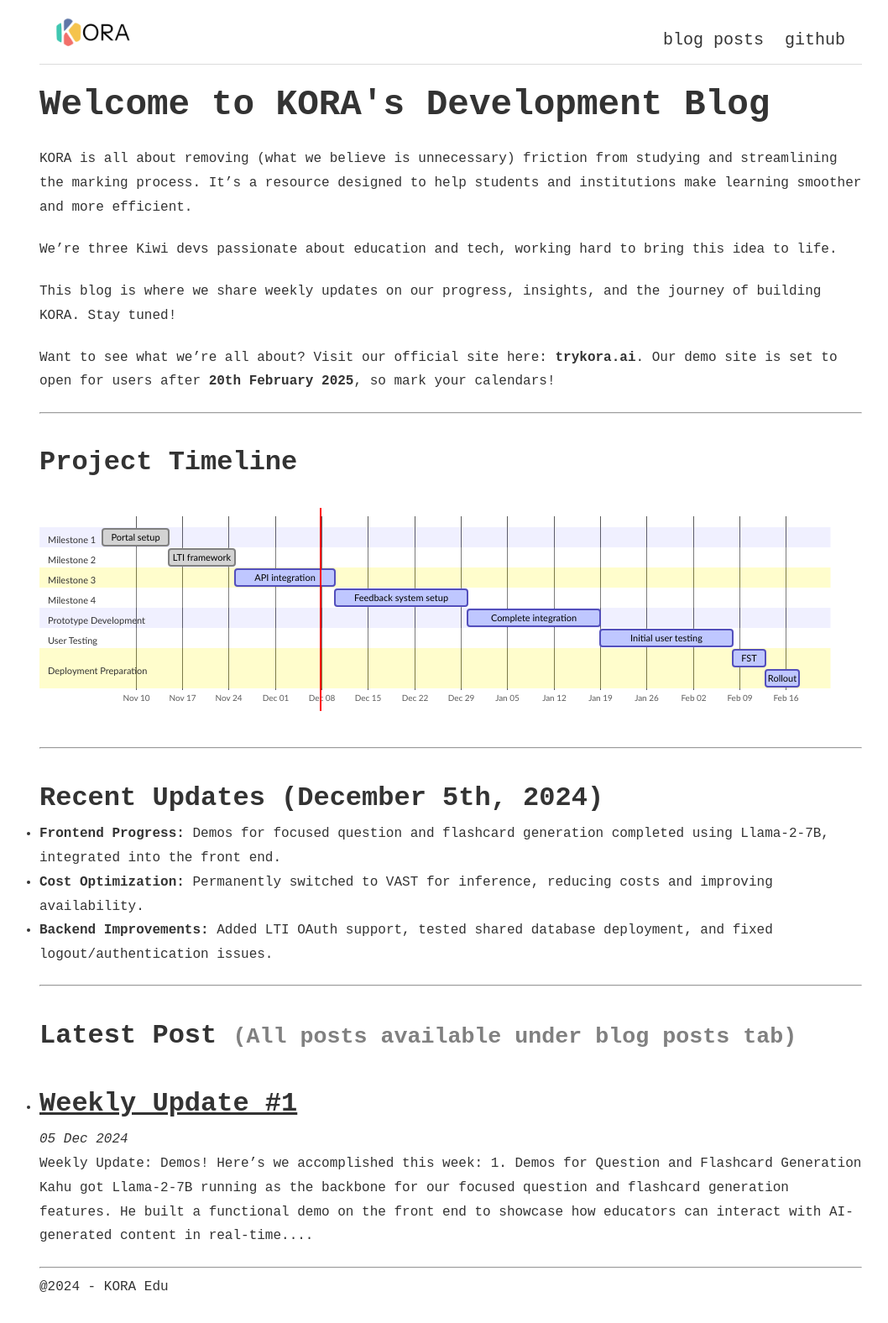
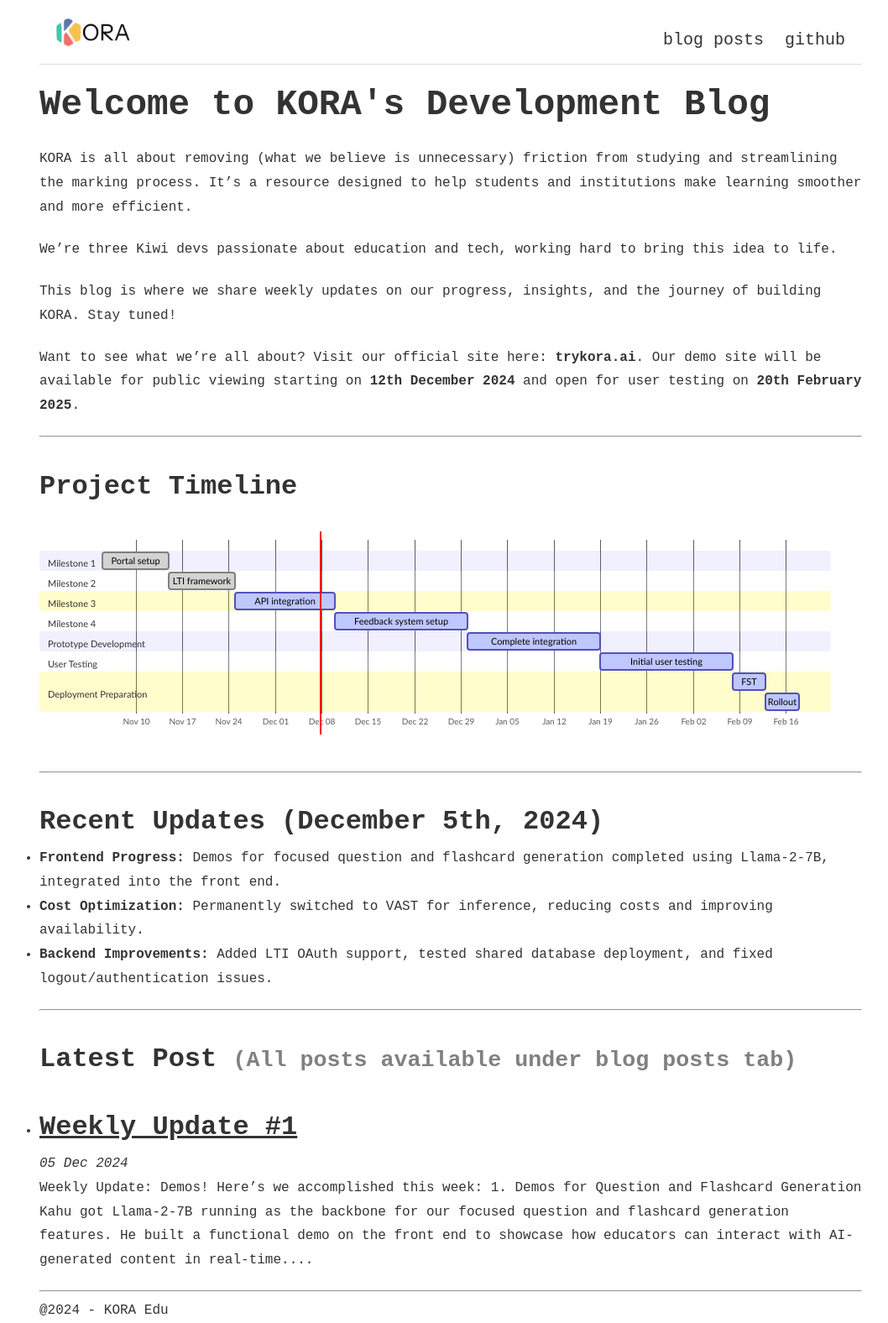
Before and after one commit to kora-edu/kora-edu.github.io, a Jekyll site: the page built from index.html, in a window 1280 px wide. Shown: the whole page at 84% size, without its empty margins (103-1161 px from the left). Built offline with Jekyll 4.4.1, drawn with Linux system fonts in a browser that asks for light colours; the list of posts is cut into pages by our own code; before the commit the page ends 1547 px from its top, so only the background shows below that.

Commit message:
site link update

```diff
--- a/index.html
+++ b/index.html
@@ -16,7 +16,7 @@ layout: default
   </p>
   <p>
     Want to see what we’re all about? Visit our official site here:
-    <a href="https://trykoraedu.vercel.app/" target="_blank">trykora.ai</a>. Our demo site is set to open for users after <strong>20th February 2025</strong>, so mark your calendars!
+    <a href="https://trykoraedu.vercel.app/" target="_blank">trykora.ai</a>. Our demo site will be available for public viewing starting on <strong>12th December 2024</strong> and open for user testing on <strong>20th February 2025</strong>.
   </p>
 </div>
 
```
